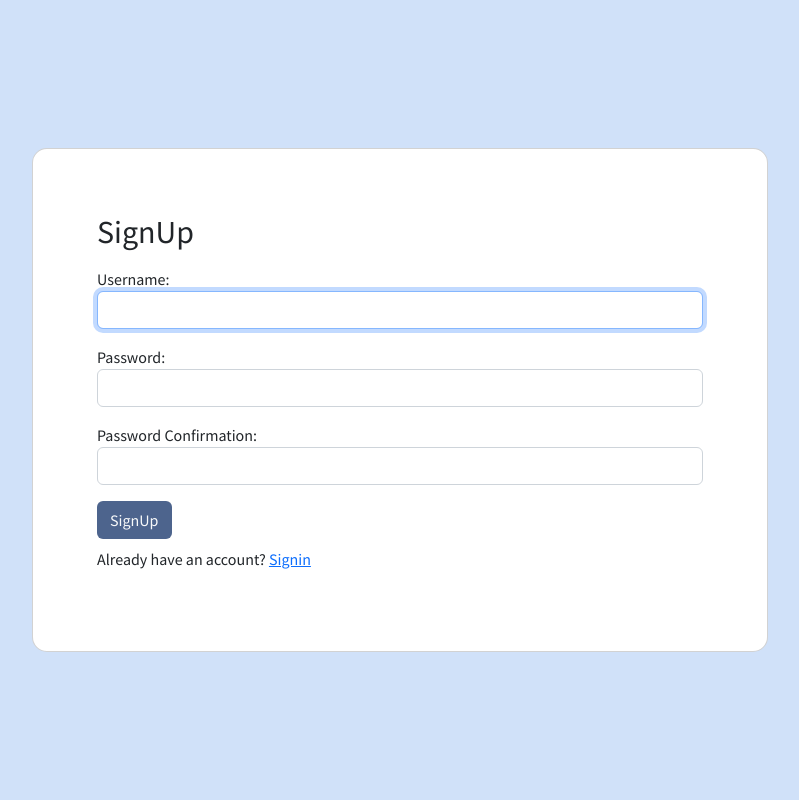
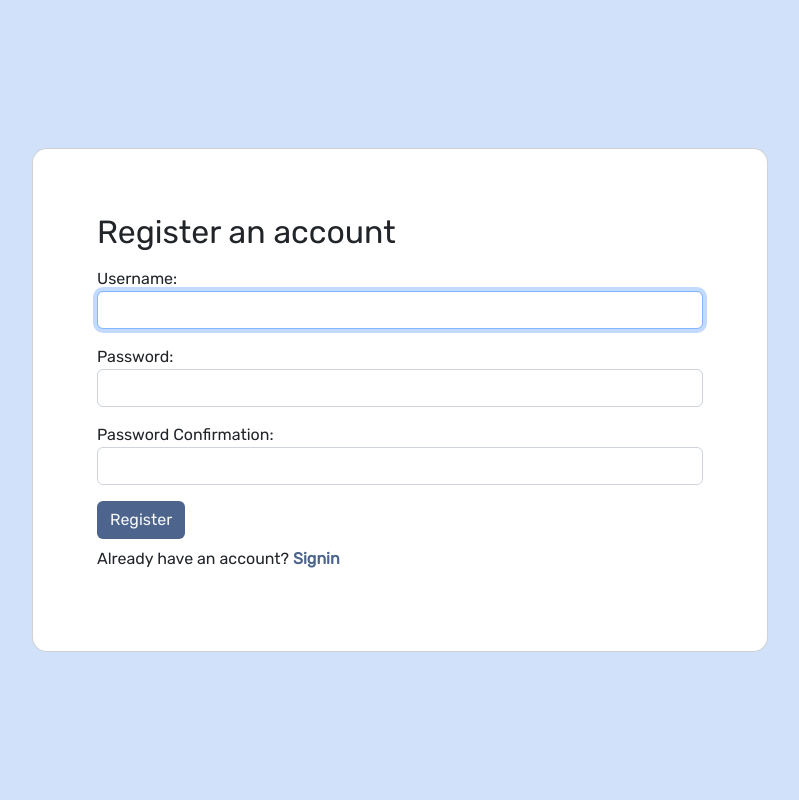
Before and after one commit to mahbubur3/Daily_Task, a Django app: page /signup/ in a window 1280 px wide. Shown: the whole page, without its empty margins (240-1039 px from the left). Run offline with Django 4.2, Linux system fonts and the light colour scheme.

Commit message:
fixed some bugs

```diff
--- a/DailyTasks/settings.py
+++ b/DailyTasks/settings.py
@@ -10,6 +10,7 @@ For the full list of settings and their values, see
 https://docs.djangoproject.com/en/4.0/ref/settings/
 """
 
+import os
 from pathlib import Path
 
 # Build paths inside the project like this: BASE_DIR / 'subdir'.
@@ -25,7 +26,7 @@ SECRET_KEY = 'django-insecure-l0^ym_-yo5x%gqnupzm_1gp)l0s(p)4ri+_1l5*!itmj8rf0x0
 # SECURITY WARNING: don't run with debug turned on in production!
 DEBUG = True
 
-ALLOWED_HOSTS = []
+ALLOWED_HOSTS = ['localhost', '127.0.0.1']
 
 
 # Application definition
@@ -55,7 +56,7 @@ ROOT_URLCONF = 'DailyTasks.urls'
 TEMPLATES = [
     {
         'BACKEND': 'django.template.backends.django.DjangoTemplates',
-        'DIRS': [],
+        'DIRS': [ os.path.join(BASE_DIR, 'templates'), ],
         'APP_DIRS': True,
         'OPTIONS': {
             'context_processors': [
@@ -123,6 +124,7 @@ LOGIN_URL = 'signin'
 
 STATIC_URL = 'static/'
 
+
 # Default primary key field type
 # https://docs.djangoproject.com/en/4.0/ref/settings/#default-auto-field
 
--- a/Main/templates/Main/create_task.html
+++ b/Main/templates/Main/create_task.html
@@ -1,4 +1,4 @@
-{% extends 'Main/base.html' %}
+{% extends 'base.html' %}
 {% block content %}
 
 <section class="vh-100" style="background-color: #D0E1F9;">
--- a/Main/templates/Main/delete_confirm.html
+++ b/Main/templates/Main/delete_confirm.html
@@ -1,4 +1,4 @@
-{% extends 'Main/base.html' %}
+{% extends 'base.html' %}
 {% block content %}
 
 <section class="vh-100" style="background-color: #D0E1F9;">
--- a/Main/templates/Main/edit_task.html
+++ b/Main/templates/Main/edit_task.html
@@ -1,4 +1,4 @@
-{% extends 'Main/base.html' %}
+{% extends 'base.html' %}
 {% block content %}
 
 <section class="vh-100" style="background-color: #D0E1F9;">
--- a/Main/templates/Main/signin.html
+++ b/Main/templates/Main/signin.html
@@ -1,4 +1,4 @@
-{% extends 'Main/base.html' %}
+{% extends 'base.html' %}
 {% block content %}
 
 <section class="vh-100" style="background-color: #D0E1F9;">
@@ -17,7 +17,7 @@
                                 {{ form.as_p }}
                                 <button class="btn custom-btn text-light mb-2" type="submit">Signin</button>
                             </form>
-                            <p>Don't have an account? <a href="{% url 'signup' %}">Register</a></p>
+                            <p>Don't have an account? <a href="{% url 'signup' %}" class="fw-bold text-decoration-none custom-font-color">Register</a></p>
                         </div>
 
                     </div>
--- a/Main/templates/Main/signup.html
+++ b/Main/templates/Main/signup.html
@@ -1,4 +1,4 @@
-{% extends 'Main/base.html' %}
+{% extends 'base.html' %}
 {% block content %}
 
 <section class="vh-100" style="background-color: #D0E1F9;">
@@ -10,14 +10,14 @@
 
                         <div class="card-body">
                             <div class="mb-3">
-                                <h2>SignUp</h2>
+                                <h2>Register an account</h2>
                             </div>
                             <form action="" method="POST">
                                 {% csrf_token %}
                                 {{ form.as_p }}
-                                <button type="submit" class="btn custom-btn text-light mb-2">SignUp</button>
+                                <button type="submit" class="btn custom-btn text-light mb-2">Register</button>
                             </form>
-                            <p>Already have an account? <a href="{% url 'signin' %}">Signin</a></p>
+                            <p>Already have an account? <a href="{% url 'signin' %}" class="fw-bold text-decoration-none custom-font-color">Signin</a></p>
                         </div>
 
                     </div>
--- a/Main/templates/Main/task_detail.html
+++ /dev/null
@@ -1 +0,0 @@
-<h2>{{ task }}</h2>
--- a/Main/templates/Main/task_list.html
+++ b/Main/templates/Main/task_list.html
@@ -1,4 +1,4 @@
-{% extends 'Main/base.html' %}
+{% extends 'base.html' %}
 {% block content %}
 
 <section class="vh-100" style="background-color: #D0E1F9;">
--- a/Main/templates/Main/base.html
+++ b/templates/base.html
@@ -4,17 +4,17 @@
     <meta charset="UTF-8">
     <meta http-equiv="X-UA-Compatible" content="IE=edge">
     <meta name="viewport" content="width=device-width, initial-scale=1.0">
-    <title>My Tasks</title>
+    <title>Daily Task</title>
     <link href="https://cdn.jsdelivr.net/npm/bootstrap@5.2.2/dist/css/bootstrap.min.css" rel="stylesheet" integrity="sha384-Zenh87qX5JnK2Jl0vWa8Ck2rdkQ2Bzep5IDxbcnCeuOxjzrPF/et3URy9Bv1WTRi" crossorigin="anonymous">
     <link href="https://cdnjs.cloudflare.com/ajax/libs/font-awesome/6.2.0/css/all.min.css" rel="stylesheet">
     <link rel="preconnect" href="https://fonts.googleapis.com">
     <link rel="preconnect" href="https://fonts.gstatic.com" crossorigin>
-    <link href="https://fonts.googleapis.com/css2?family=Source+Sans+Pro&display=swap" rel="stylesheet">
+    <link href="https://fonts.googleapis.com/css2?family=Rubik&display=swap" rel="stylesheet">
 </head>
 <style>
 
     body {
-        font-family: 'Source Sans Pro', sans-serif;
+        font-family: 'Rubik', sans-serif;
     }
 
     .fas {
```
Also changed, not shown: db.sqlite3.
